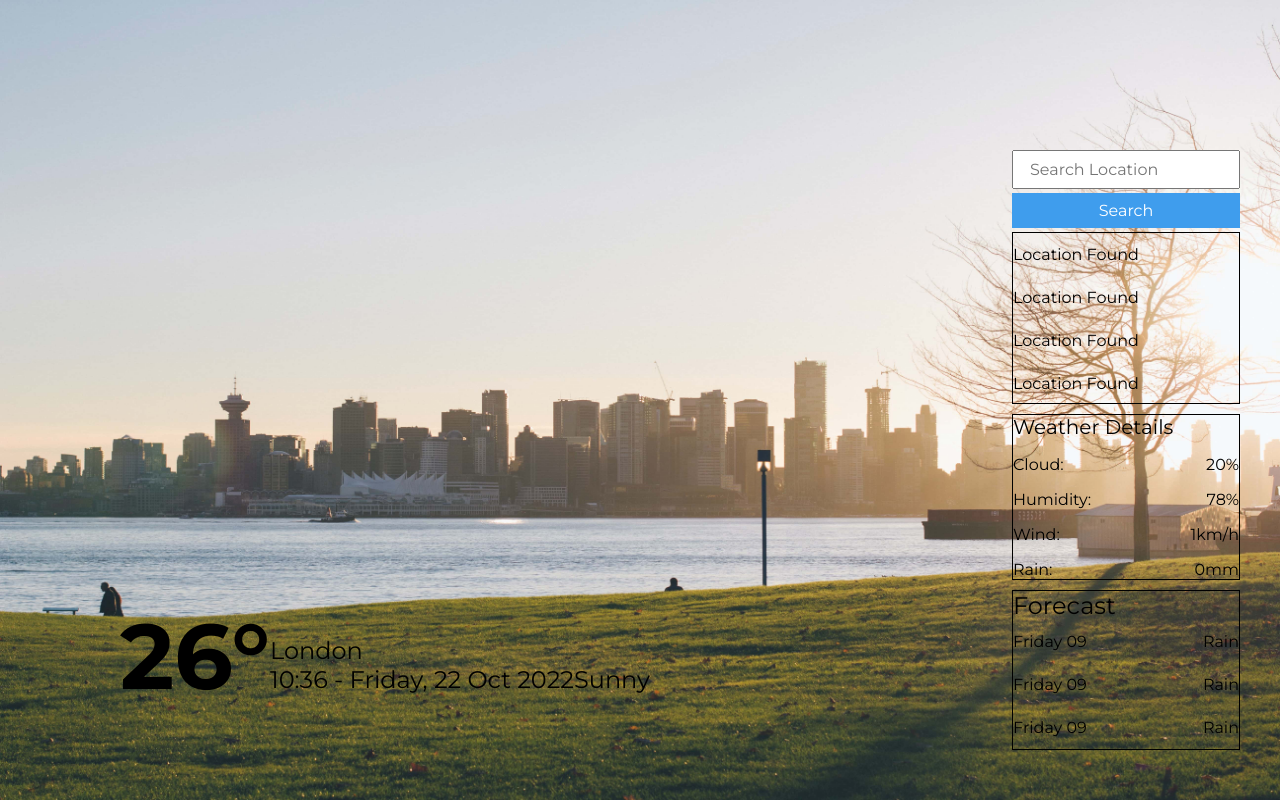
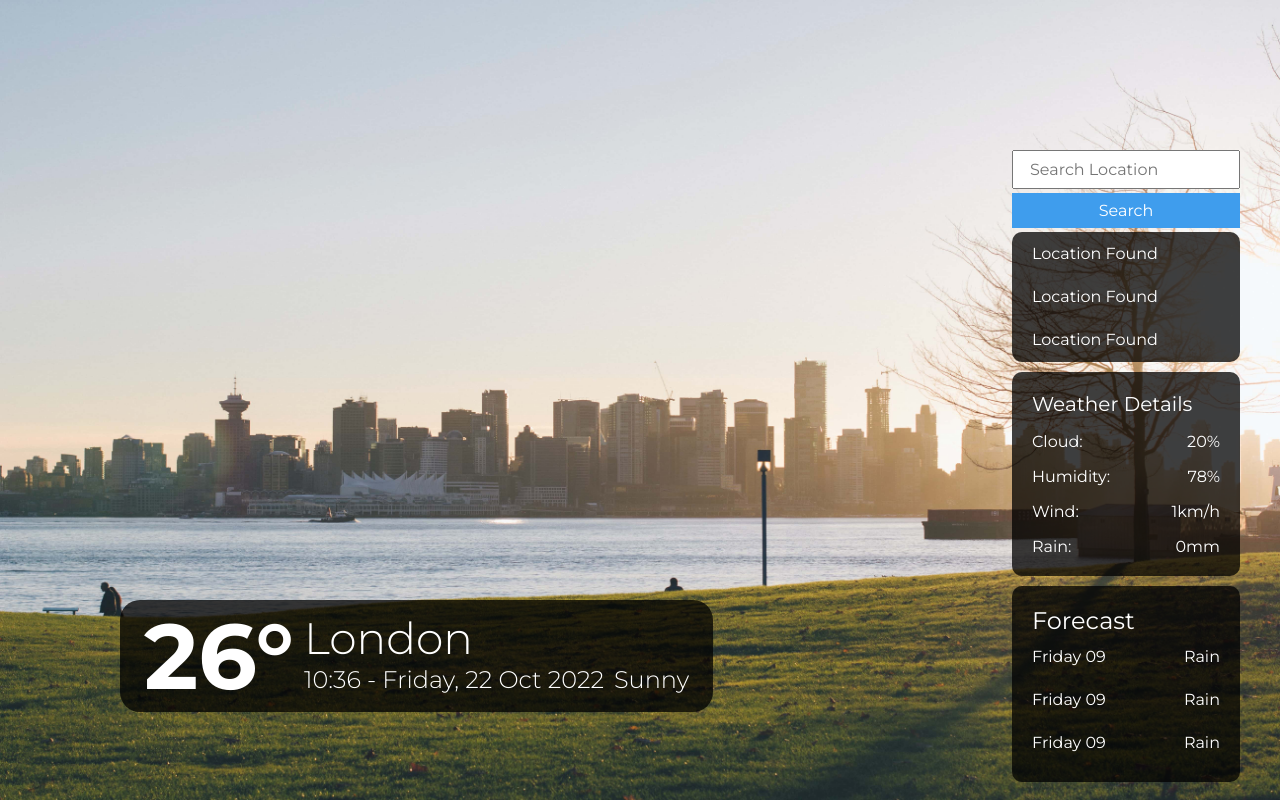
Before and after one commit to yoga1234/weather-project, a React (Create React App) app: page / in a window 1280 px wide. Built offline with nearby package versions, Linux system fonts and the light colour scheme.

Commit message:
finishing styling

```diff
--- a/src/components/details/Details.css
+++ b/src/components/details/Details.css
@@ -1,22 +1,30 @@
 .details-container {
   display: flex;
   flex-direction: column;
-  border: 1px solid #000;
+  background: rgba(0, 0, 0, 0.75);
+  padding-top: 20px;
+  padding-right: 20px;
+  padding-bottom: 20px;
+  padding-left: 20px;
+  border-radius: 10px;
 }
 .details-container h3 {
   font-family: var(--font-main);
   font-size: 20px;
   font-weight: 400;
+  color: #fff;
 }
 .details-container div {
   display: flex;
   flex-direction: column;
   row-gap: 16px;
   margin-top: 16px;
+  color: #fff;
 }
 .details-container div p {
   font-family: var(--font-main);
   display: flex;
   flex-direction: row;
   justify-content: space-between;
+  color: #fff;
 }
--- a/src/components/forecast/Forecast.css
+++ b/src/components/forecast/Forecast.css
@@ -1,12 +1,15 @@
 .forecast-container {
   display: flex;
   flex-direction: column;
-  border: 1px solid #000;
+  background: rgba(0, 0, 0, 0.75);
+  padding: 20px 20px 18px 20px;
+  border-radius: 10px;
 }
 .forecast-container h3 {
   font-family: var(--font-main);
   font-size: 24px;
   font-weight: 400;
+  color: #fff;
 }
 .forecast-container .forecast-item {
   display: flex;
@@ -14,7 +17,9 @@
   justify-content: space-between;
   padding-top: 12px;
   padding-bottom: 12px;
+  color: #fff;
 }
 .forecast-item p {
   font-family: var(--font-main);
+  color: #fff;
 }
--- a/src/components/location/Location.css
+++ b/src/components/location/Location.css
@@ -29,16 +29,19 @@
 .search-result {
   display: flex;
   flex-direction: column;
-  height: 170px;
-  border: 1px solid #000;
+  height: 130px;
+  background: rgba(0, 0, 0, 0.75);
   margin-top: 4px;
   overflow-y: hidden;
+  border-radius: 10px;
 }
 .search-result p {
+  padding-left: 20px;
   font-family: var(--font-main);
   font-size: 16px;
   padding-top: 12px;
   padding-bottom: 12px;
+  color: #fff;
 }
 .search-result p:hover {
   cursor: pointer;
--- a/src/components/location/Location.js
+++ b/src/components/location/Location.js
@@ -12,7 +12,6 @@ const Location = () => {
         <p>Location Found</p>
         <p>Location Found</p>
         <p>Location Found</p>
-        <p>Location Found</p>
       </div>
     </div>
   );
--- a/src/components/weatherMain/WeatherMain.css
+++ b/src/components/weatherMain/WeatherMain.css
@@ -3,13 +3,19 @@
   flex-direction: row;
   align-items: flex-end;
   position: relative;
+  column-gap: 10px;
   bottom: 200px;
+  border-radius: 20px;
   margin-bottom: -200px;
+  padding-left: 24px;
+  padding-right: 24px;
+  background: rgba(0, 0, 0, 0.75);
 }
 .main-container .left p {
   font-family: var(--font-main);
   font-size: 92px;
   font-weight: 700;
+  color: #fff;
 }
 .middle,
 .right {
@@ -18,8 +24,15 @@
 .main-container .middle p {
   font-family: var(--font-main);
   font-size: 24px;
+  color: #fff;
+  font-weight: 300;
+}
+.main-container .middle .location {
+  font-size: 44px;
 }
 .main-container .right p {
+  font-weight: 300;
   font-family: var(--font-main);
   font-size: 24px;
+  color: #fff;
 }
```
